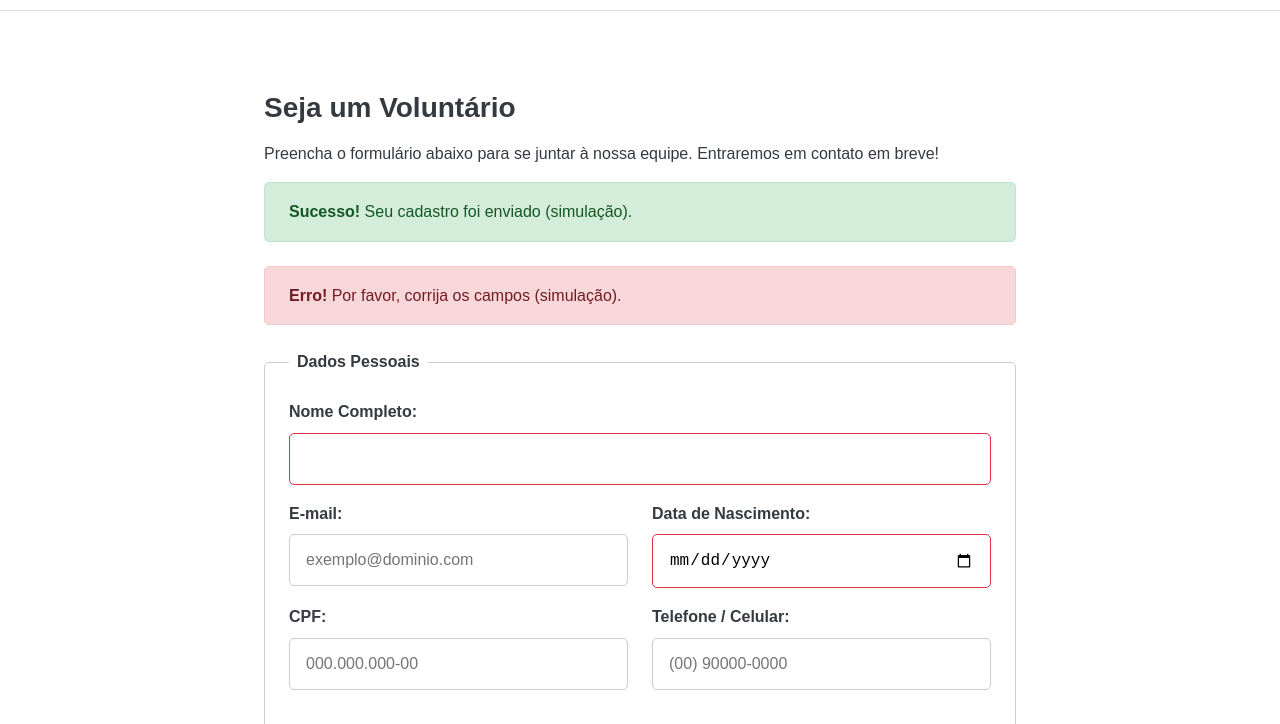
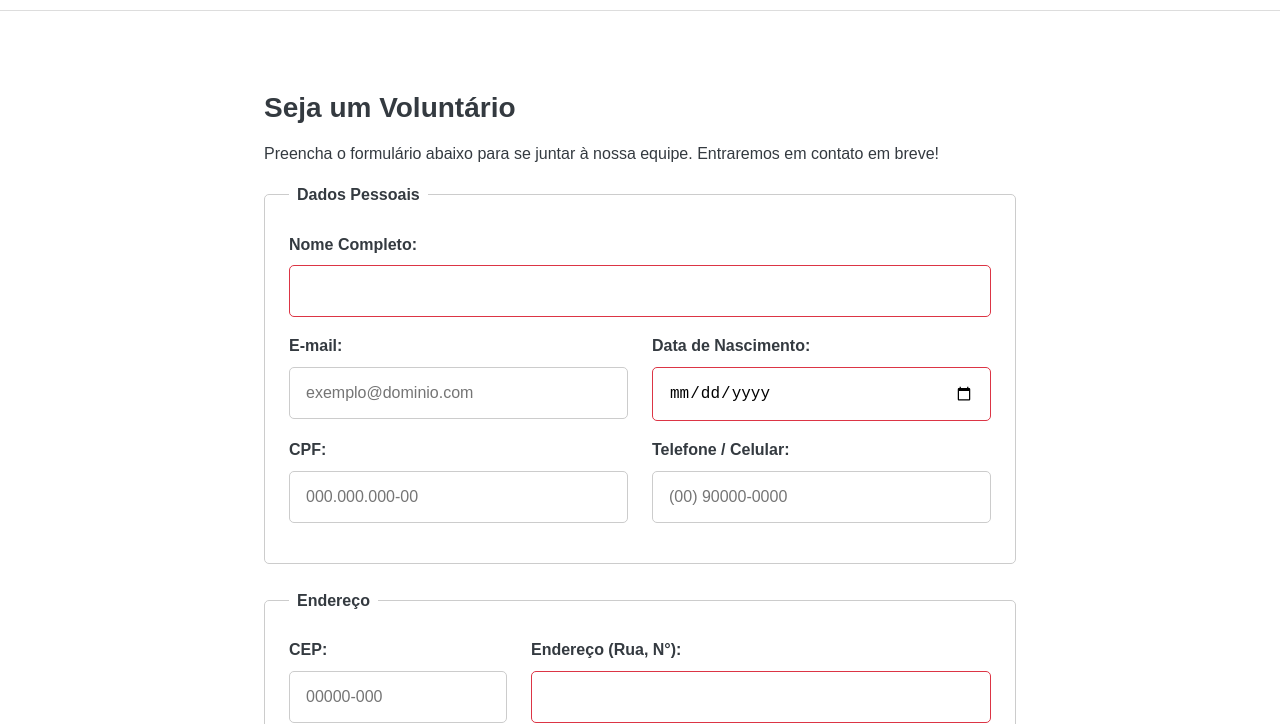
Before and after one commit to fernsm/ong-management-web-project, a plain HTML site: page cadastro.html in a window 1280 px wide. Shown: the part 76-800 px from the top of the page. Drawn offline with Linux system fonts and the light colour scheme.

Commit message:
Ajustando alertas na tela de cadastro

```diff
--- a/cadastro.html
+++ b/cadastro.html
@@ -42,12 +42,14 @@
                         <h2>Seja um Voluntário</h2>
                         <p>Preencha o formulário abaixo para se juntar à nossa equipe. Entraremos em contato em breve!</p>
 
-                        <div class="alert alert-success" role="alert">
+                    <!--   <div class="alert alert-success" role="alert">
                             <strong>Sucesso!</strong> Seu cadastro foi enviado (simulação).
                         </div>
                         <div class="alert alert-danger" role="alert">
                             <strong>Erro!</strong> Por favor, corrija os campos (simulação).
                         </div>
+
+                    -->
 
                         <form action="#" method="post">
                             <fieldset>
```
